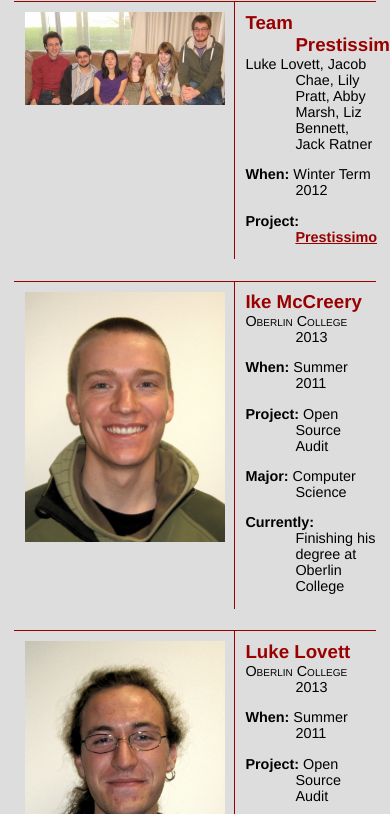
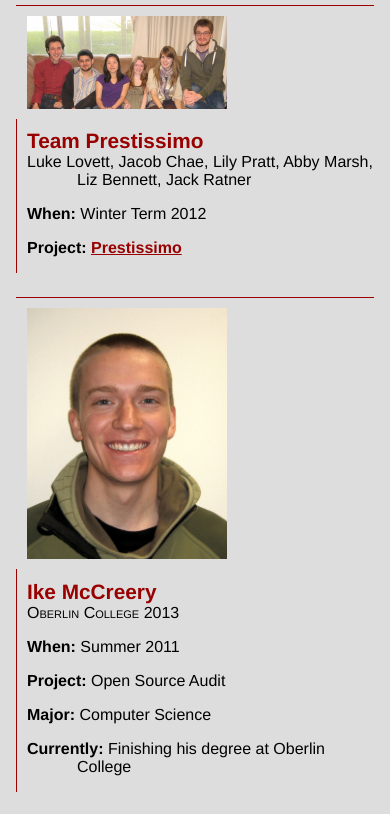
Before and after one commit to kuperman/kuperman.github.io, a plain HTML site: page research/students.html in a window 390 px wide. Shown: the part 39-853 px from the top of the page. Drawn offline with Linux system fonts and the light colour scheme.

Commit message:
Added some more mobile styling

```diff
--- a/research/students.html
+++ b/research/students.html
@@ -7,6 +7,8 @@
 <meta http-equiv="Content-Type" content="text/html; charset=us-ascii">
 <link rel=stylesheet type="text/css" href="../CSS/links.css">
 <link rel=stylesheet type="text/css" href="../CSS/home.css">
+<link rel=stylesheet type="text/css" href="../CSS/mobile.css">
+<meta name="viewport" content="width=device-width, initial-scale=1">
 
 <style type="text/css">
 <!--
@@ -64,6 +66,13 @@ div.student span:before  { font-weight: bold; }
 div#header { min-height: 0; }
 
 div.student span:first-line  { margin-left: 220px; }
+
+@media only screen and (max-width: 480px) {
+    div.student span {
+        clear: both;
+        margin-left: 0;
+    }
+}
 -->
 </style>
 
```
Also changed, not shown: research/audlib.html (+2 -0 lines), research/pubs.html (+2 -0 lines).
